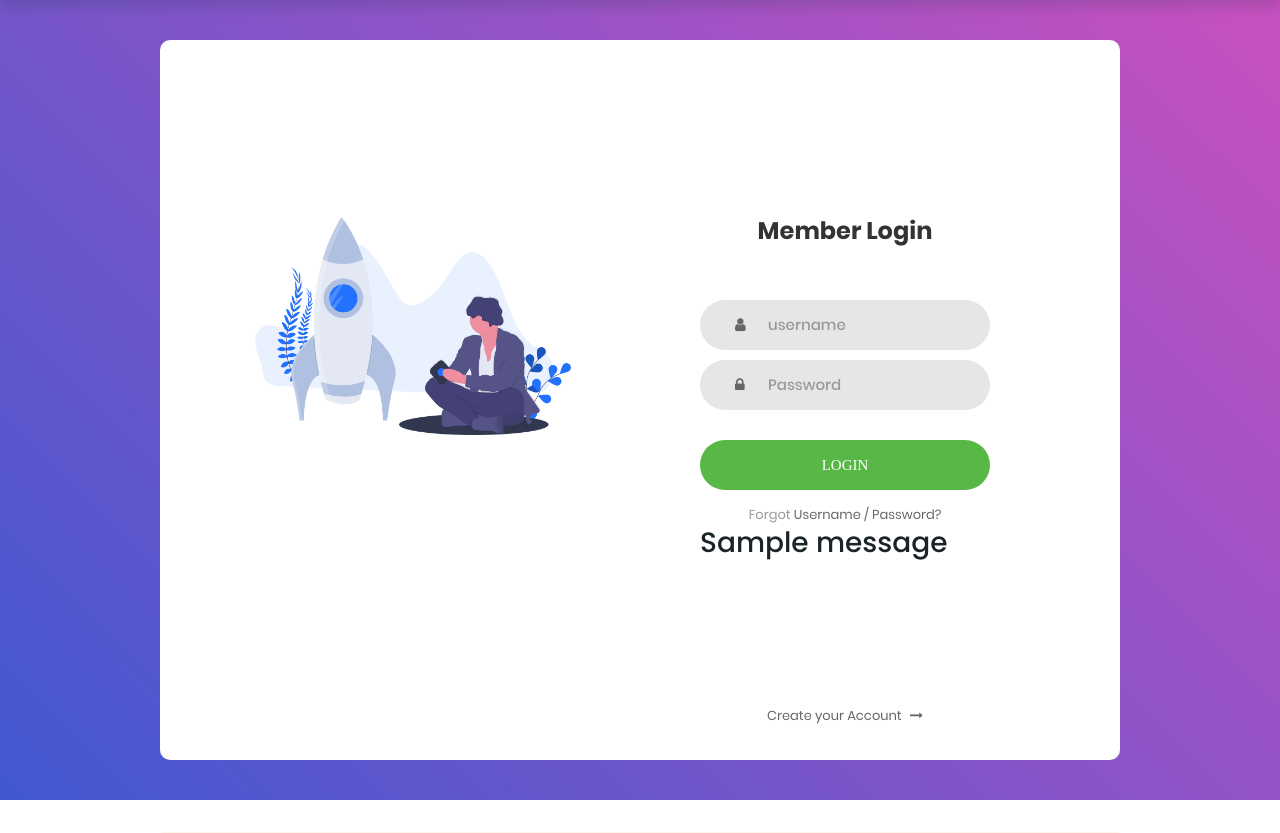
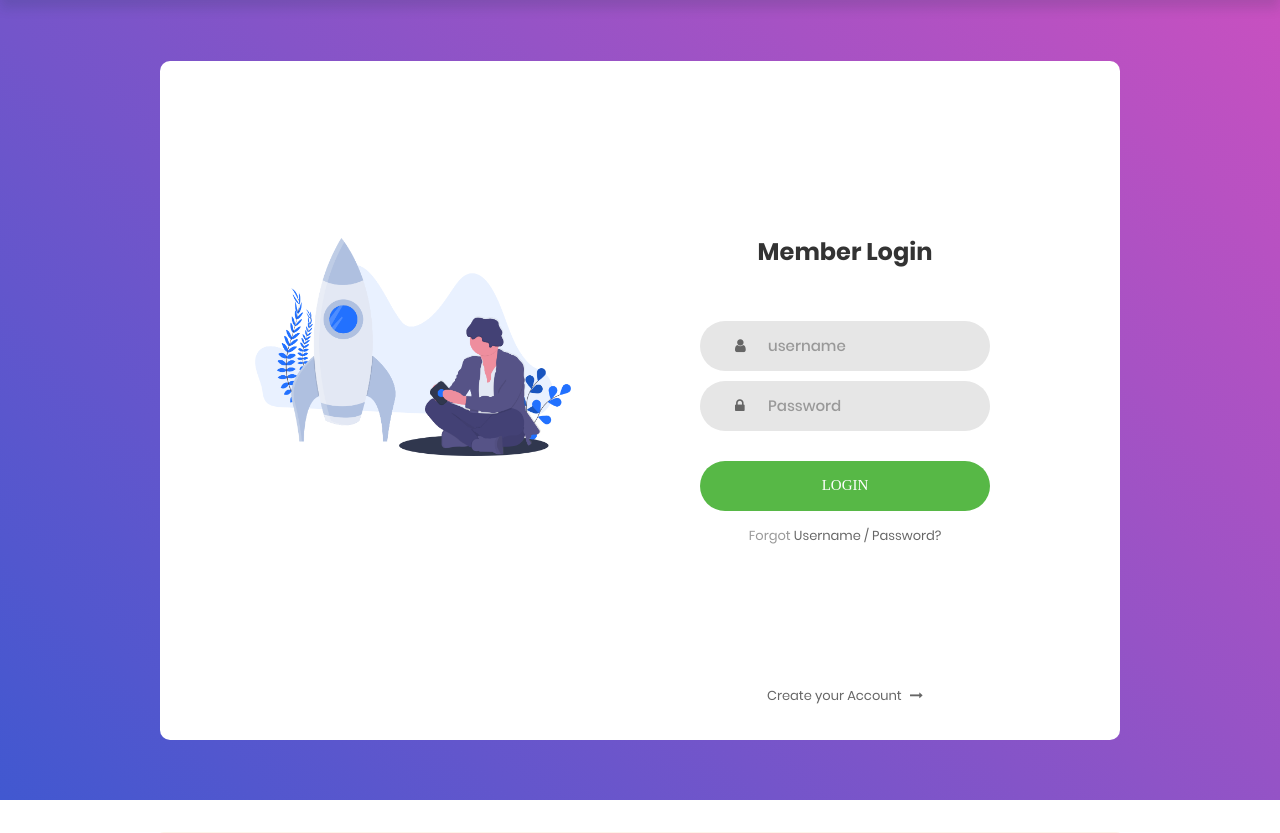
Before and after one commit to Pawan70056/3rdsemesterproject, a Django app: page /auth/login/ in a window 1280 px wide. Shown: the part 99-932 px from the top of the page. Run offline with Django 5.2, Linux system fonts and the light colour scheme; tables that the repository leaves empty hold one stand-in row (values such as "Sample post"); one stand-in notice (Sample message) is shown; some libraries are stand-ins or nearby versions; some web fonts are replaced.

Commit message:
message from buttom of the page removed

```diff
--- a/authentication/templates/login.html
+++ b/authentication/templates/login.html
@@ -72,11 +72,7 @@
 							Username / Password?
 						</a>
 					</div>
-					<div>
-						{% for message in messages %}
-						<h3>{{message}}</h3>
-						{%endfor%}
-					</div>
+
 					<div class="text-center p-t-136">
 						<a class="txt2" href="/auth/register">
 							Create your Account
--- a/templates/message.html
+++ b/templates/message.html
@@ -10,7 +10,7 @@
     {% if messages %}
     <div class="toast-container d-flex justify-content-center align-items-center">
         {% for message in messages %}
-            <div class="toast {{ message.tags }}" role="alert" aria-live="assertive" aria-atomic="true" data-delay="10000">
+            <div class="toast {{ message.tags }}" role="alert" aria-live="assertive" aria-atomic="true" data-delay="3000">
                 <div class="toast-header bg-{{ message.tags }}">
                     <strong class="mr-auto">{{ message.tags }}</strong>
                     <button type="button" class="ml-2 mb-1 close" data-dismiss="toast" aria-label="Close">
```
